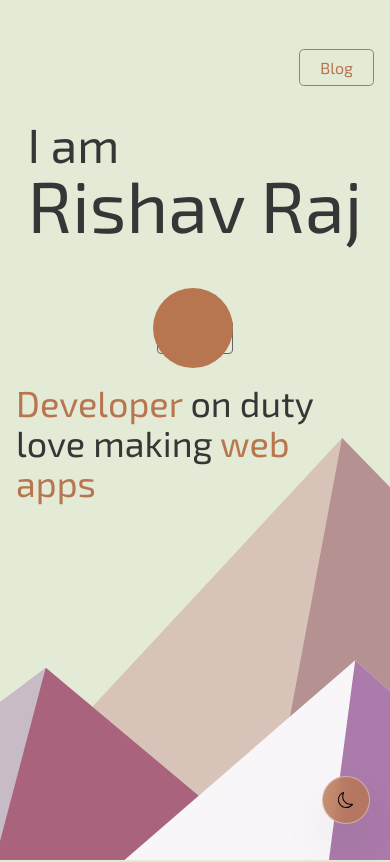
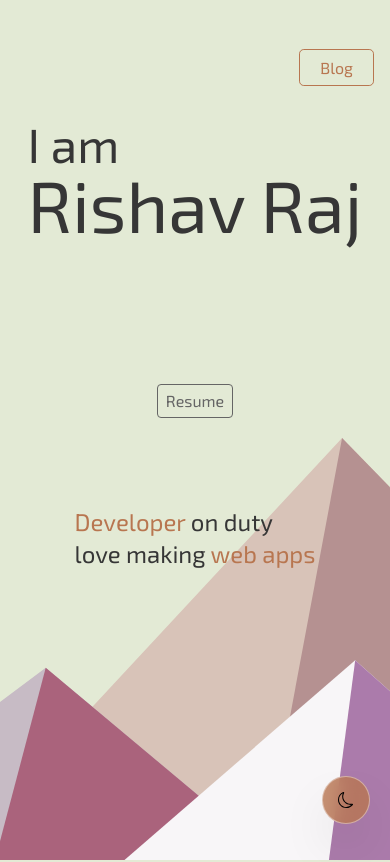
Before and after one commit to rishavmngo/Portfolio-blog-nextjs, a Next.js app: page / in a window 390 px wide. Shown: the top 862 px of the page. Built offline with nearby package versions, Linux system fonts and the light colour scheme.

Commit message:
fixing style of hero component

```diff
--- a/components/hero.component.tsx
+++ b/components/hero.component.tsx
@@ -11,7 +11,7 @@ export default function HeroSection() {
                 <h1 className="relative sm:text-8xl md:text-9xl text-7xl z-20 ">
                     Rishav Raj
                     <motion.div
-                        className="absolute rounded-full -right-6 -top-2 -z-20 w-[80px] h-[80px] bg-[#B87650] max-[640px]:left-[125px] max-[640px]:top-[120px]"
+                        className="absolute rounded-full -right-6 -top-2 -z-20 w-[80px] h-[80px] bg-[#B87650] max-[640px]:left-[125px] max-[640px]:top-[120px] max-[640px]:hidden"
                         // initial={{ opacity: 0, scale: 0, y: 500 }}
                         // animate={{ opacity: 1, scale: 1, y: 0 }}
 
@@ -38,11 +38,11 @@ export default function HeroSection() {
             <a
                 href="/resume.pdf"
                 download={true}
-                className=" mb-[1.8rem] sm:mb-[6.8rem] text-[#656565] dark:text-white p-1 px-2 rounded border border-[1.9px] border-[#656565] cursor-pointer hover:bg-[#B87650] hover:text-gray-200 active:bg-[#A8653F]"
+                className="mt-[4rem] mb-[5.5rem] sm:mb-[6.8rem] text-[#656565] dark:text-white p-1 px-2 rounded border border-[1.9px] border-[#656565] cursor-pointer hover:bg-[#B87650] hover:text-gray-200 active:bg-[#A8653F]"
             >
                 Resume
             </a>
-            <div className="text-[#363636] dark:text-white text-4xl">
+            <div className="text-[#363636] dark:text-white text-2xl sm:text-4xl">
                 <h4>
                     <span className="text-[#B87650]">Developer</span> on duty
                 </h4>
```
